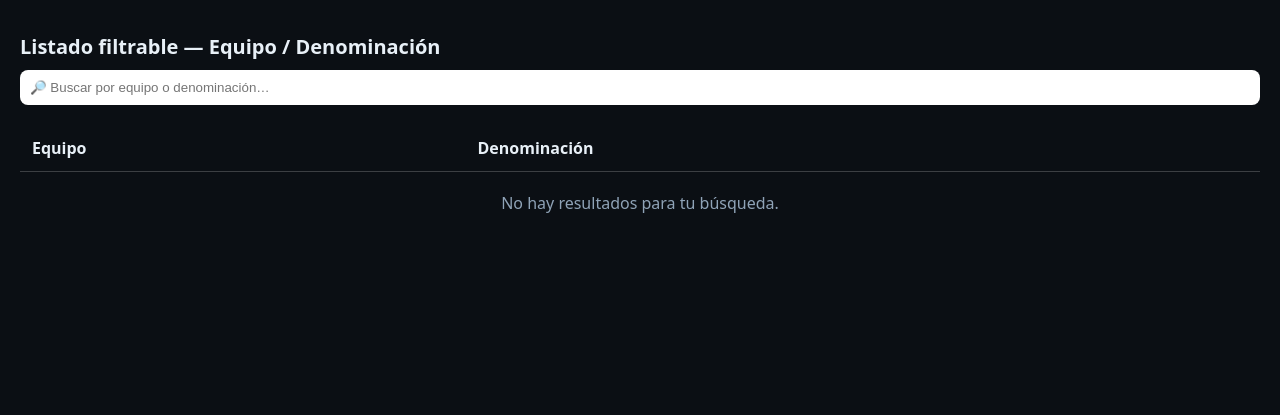
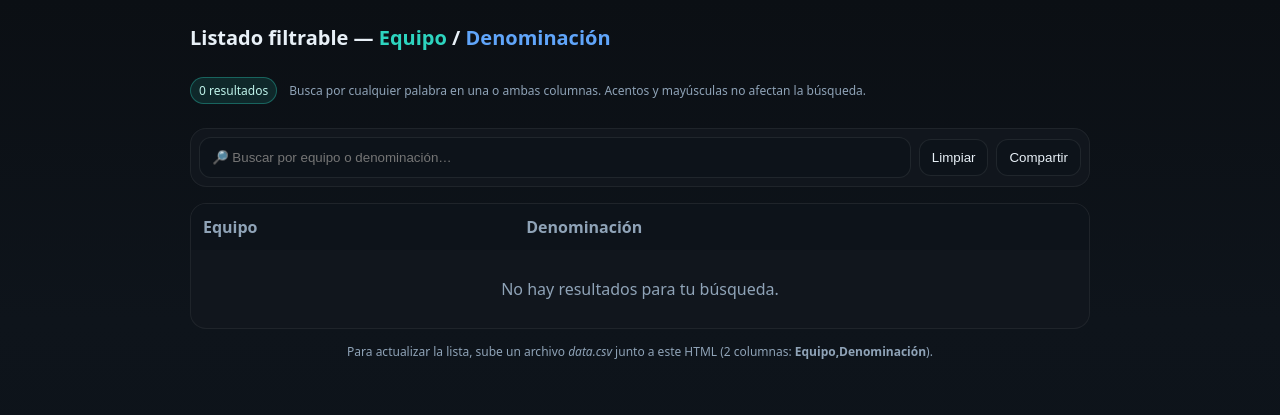
Before and after one commit to kevinhenao0403/CodigosSimonSofasa, a plain HTML site: page index.html in a window 1280 px wide. Drawn offline with Linux system fonts and the light colour scheme.

Commit message:
Update index.html

```diff
--- a/index.html
+++ b/index.html
@@ -6,75 +6,87 @@
   <title>Listado filtrable — Equipo / Denominación</title>
   <meta name="description" content="Listado de dos columnas con buscador rápido, pensado para abrir desde código QR en el celular. Sin login, sin apps." />
   <style>
-    body {
-      font-family: system-ui, sans-serif;
-      background: #0b0f14;
-      color: #e8f0f7;
-      margin: 0;
-      padding: 20px;
-    }
-    h1 { font-size: 20px; margin-bottom: 10px; }
-    .searchbar {
-      margin-bottom: 20px;
-    }
-    input {
-      padding: 10px;
-      width: 100%;
-      border-radius: 8px;
-      border: none;
-    }
-    table {
-      width: 100%;
-      border-collapse: collapse;
-    }
-    th, td {
-      padding: 12px;
-      border-bottom: 1px solid rgba(255,255,255,.2);
-      text-align: left;
-    }
-    tr:hover {
-      background: rgba(255,255,255,.05);
-    }
-    .empty {
-      padding: 20px;
-      text-align: center;
-      color: #8fa3b7;
-    }
+    :root { --bg:#0b0f14; --card:#11161d; --muted:#8fa3b7; --text:#e8f0f7; --radius:16px; }
+    html,body{height:100%}
+    body{ margin:0; font-family:system-ui,-apple-system,Segoe UI,Roboto,Helvetica,Arial; background:linear-gradient(180deg,var(--bg),#0e141b 40%,#0b1118 100%); color:var(--text); }
+    .wrap{ max-width:900px; margin:24px auto; padding:0 16px 40px; }
+    header{ display:grid; gap:10px; margin-bottom:16px; }
+    h1{ font-size:20px; margin:0 0 10px; }
+    .searchbar{ display:grid; gap:8px; grid-template-columns:1fr auto auto; align-items:center; background:var(--card); border:1px solid rgba(255,255,255,.06); border-radius:var(--radius); padding:8px; position:sticky; top:8px; z-index:5; backdrop-filter:blur(6px); }
+    #q{ width:100%; padding:12px; border-radius:12px; border:1px solid rgba(255,255,255,.08); background:#0d131a; color:var(--text); outline:none; }
+    .btn{ padding:10px 12px; border:1px solid rgba(255,255,255,.08); background:#0d131a; color:var(--text); border-radius:12px; cursor:pointer; }
+    .table-card{ background:var(--card); border:1px solid rgba(255,255,255,.06); border-radius:var(--radius); overflow:hidden; }
+    table{ width:100%; border-collapse:collapse; }
+    thead th{ text-align:left; font-weight:600; color:var(--muted); padding:12px; background:#0d131a; position:sticky; top:64px; z-index:2; }
+    tbody td{ padding:12px; border-top:1px solid rgba(255,255,255,.06); }
+    tbody tr:hover{ background:rgba(255,255,255,.02); }
+    .meta{ display:flex; gap:12px; align-items:center; color:var(--muted); font-size:12px; margin:6px 0 14px; }
+    .pill{ padding:4px 8px; border-radius:999px; background:rgba(45,212,191,.12); border:1px solid rgba(45,212,191,.35); color:#bff3ea; }
+    .empty{ text-align:center; padding:28px; color:var(--muted); }
+    .footer{ color:var(--muted); font-size:12px; margin-top:14px; text-align:center; }
+    @media (max-width:640px){ thead th{ top:88px; } .searchbar{ grid-template-columns:1fr; top:0; } .btn{ width:100%; } }
   </style>
 </head>
 <body>
-  <h1>Listado filtrable — Equipo / Denominación</h1>
+  <div class="wrap">
+    <header>
+      <h1>Listado filtrable — <span style="color:#2dd4bf">Equipo</span> / <span style="color:#60a5fa">Denominación</span></h1>
+      <div class="meta">
+        <span id="count" class="pill">—</span>
+        <span>Busca por cualquier palabra en una o ambas columnas. Acentos y mayúsculas no afectan la búsqueda.</span>
+      </div>
       <div class="searchbar">
-    <input id="q" type="search" placeholder="🔎 Buscar por equipo o denominación…" />
+        <input id="q" type="search" placeholder="🔎 Buscar por equipo o denominación…" autocomplete="off" />
+        <button class="btn" id="clearBtn" title="Limpiar búsqueda">Limpiar</button>
+        <button class="btn" id="shareBtn" title="Copiar link para compartir">Compartir</button>
       </div>
+    </header>
 
+    <div class="table-card">
       <table>
-    <thead>
-      <tr>
-        <th>Equipo</th>
-        <th>Denominación</th>
-      </tr>
-    </thead>
+        <thead><tr><th style="width:36%">Equipo</th><th>Denominación</th></tr></thead>
         <tbody id="rows"></tbody>
       </table>
       <div id="empty" class="empty" hidden>No hay resultados para tu búsqueda.</div>
+    </div>
+
+    <div class="footer">
+      <p>Para actualizar la lista, sube un archivo <em>data.csv</em> junto a este HTML (2 columnas: <strong>Equipo,Denominación</strong>).</p>
+    </div>
+  </div>
 
   <script>
-    const norm = s => (s||'').toString()
-      .normalize('NFD')
-      .replace(/[\\u0300-\\u036f]/g, '')
-      .toLowerCase();
+    const norm = s => (s||'').toString().normalize('NFD').replace(/[\\u0300-\\u036f]/g,'').toLowerCase();
 
+    // Parse CSV auto-detecting delimiter
     function parseCSV(text){
-      const lines = text.trim().split(/\\r?\\n/);
+      const lines = (text||'').trim().split(/\\r?\\n/);
+      if(!lines.length) return [];
+      const header = lines[0] || '';
+      const commas = (header.match(/,/g)||[]).length;
+      const semis  = (header.match(/;/g)||[]).length;
+      const DELIM = semis > commas ? ';' : ',';
       const out = [];
-      const startIdx = lines[0].toLowerCase().startsWith('equipo,') ? 1 : 0;
+      const startIdx = header.toLowerCase().startsWith('equipo'+DELIM) ? 1 : 0;
       for(let i=startIdx;i<lines.length;i++){
-        const [equipo, deno] = lines[i].split(',');
-        if(equipo || deno) out.push({equipo:equipo||'', deno:deno||''});
+        const row = [];
+        let cur = '', quoted = false;
+        for(let j=0;j<lines[i].length;j++){
+          const ch = lines[i][j];
+          if(ch === '\"'){
+            if(quoted && lines[i][j+1] === '\"'){ cur += '\"'; j++; }
+            else { quoted = !quoted; }
+          } else if(ch === DELIM && !quoted){
+            row.push(cur); cur = '';
+          } else { cur += ch; }
+        }
+        row.push(cur);
+        if(row.length >= 2){ out.push({ equipo: (row[0]||'').trim(), deno: (row[1]||'').trim() }); }
       }
       return out;
     }
+
+    let DATA = [];
 
     function render(list){
       const tbody = document.getElementById('rows');
@@ -85,30 +97,40 @@
         tbody.appendChild(tr);
       }
       document.getElementById('empty').hidden = list.length !== 0;
+      document.getElementById('count').textContent = `${list.length} resultado${list.length===1?'':'s'}`;
     }
 
     function applyFilter(){
       const q = document.getElementById('q').value;
       const nq = norm(q);
-      const filtered = !nq ? DATA : DATA.filter(r =>
-        norm(r.equipo).includes(nq) || norm(r.deno).includes(nq)
-      );
+      const filtered = !nq ? DATA : DATA.filter(r => norm(r.equipo).includes(nq) || norm(r.deno).includes(nq));
       render(filtered);
+      const url = new URL(location.href);
+      if(q) url.searchParams.set('q', q); else url.searchParams.delete('q');
+      history.replaceState(null, '', url);
     }
 
-    document.getElementById('q').addEventListener('input', applyFilter);
-
-    let DATA = [];
     async function loadData(){
-      try {
-        const res = await fetch('data.csv');
+      try{
+        const res = await fetch('data.csv?cb=' + Date.now(), { cache:'no-store' });
+        if(!res.ok) throw 0;
         const txt = await res.text();
         DATA = parseCSV(txt);
-      } catch {
+      }catch(e){
         DATA = [];
       }
+      const urlQ = new URL(location.href).searchParams.get('q') || '';
+      const qEl = document.getElementById('q');
+      qEl.value = urlQ;
       applyFilter();
     }
+
+    document.getElementById('clearBtn').addEventListener('click', () => { document.getElementById('q').value=''; applyFilter(); document.getElementById('q').focus(); });
+    document.getElementById('shareBtn').addEventListener('click', async () => {
+      try{ await navigator.clipboard.writeText(location.href); const b=document.getElementById('shareBtn'); const t=b.textContent; b.textContent='¡Link copiado!'; setTimeout(()=>b.textContent=t,1200);}catch{ alert('Copia el link desde la barra del navegador.'); }
+    });
+    document.getElementById('q').addEventListener('input', () => { clearTimeout(window._deb); window._deb=setTimeout(applyFilter,120); });
+
     loadData();
   </script>
 </body>
```
Lines whose indentation alone changed are shown as unchanged.
